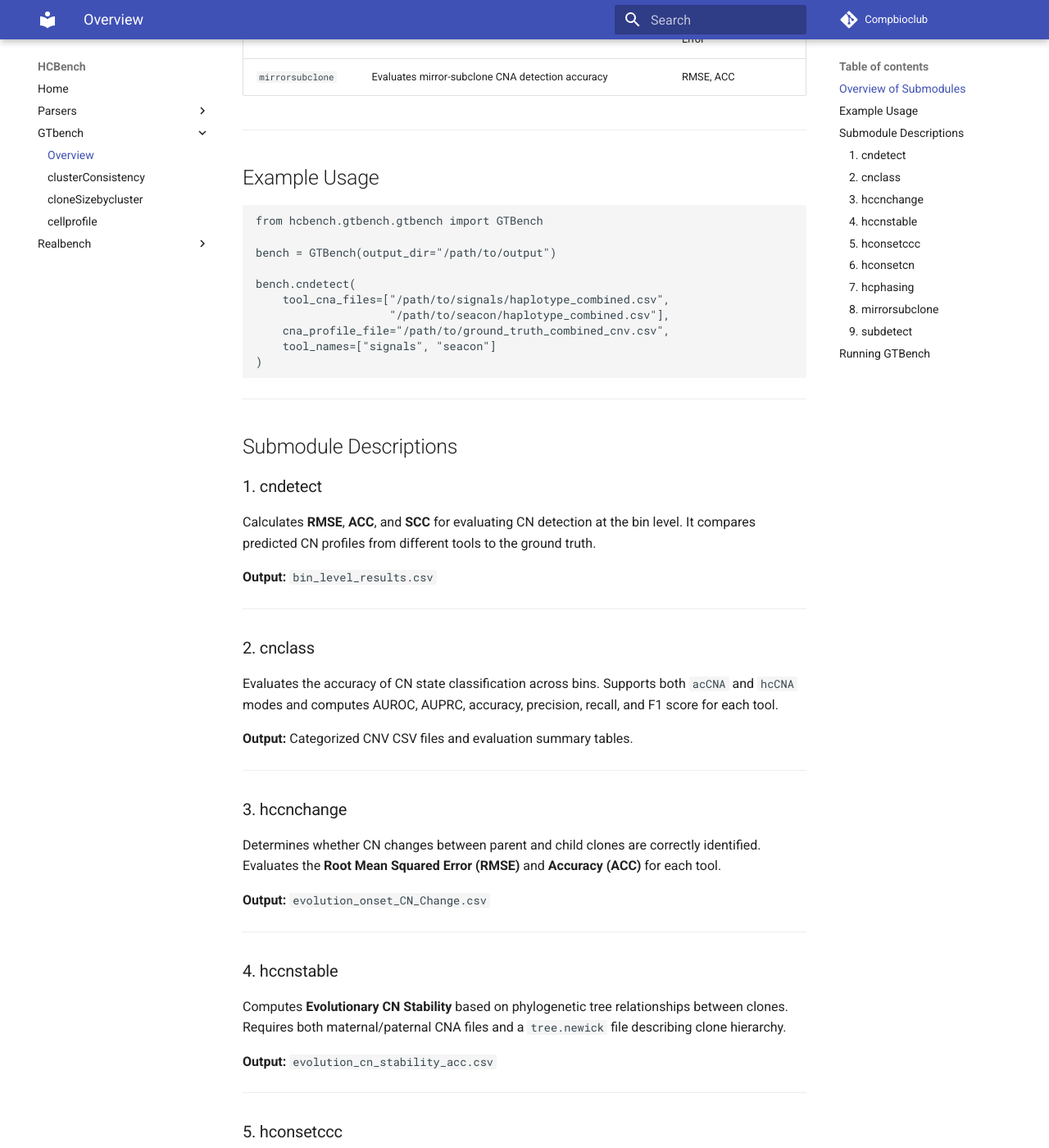
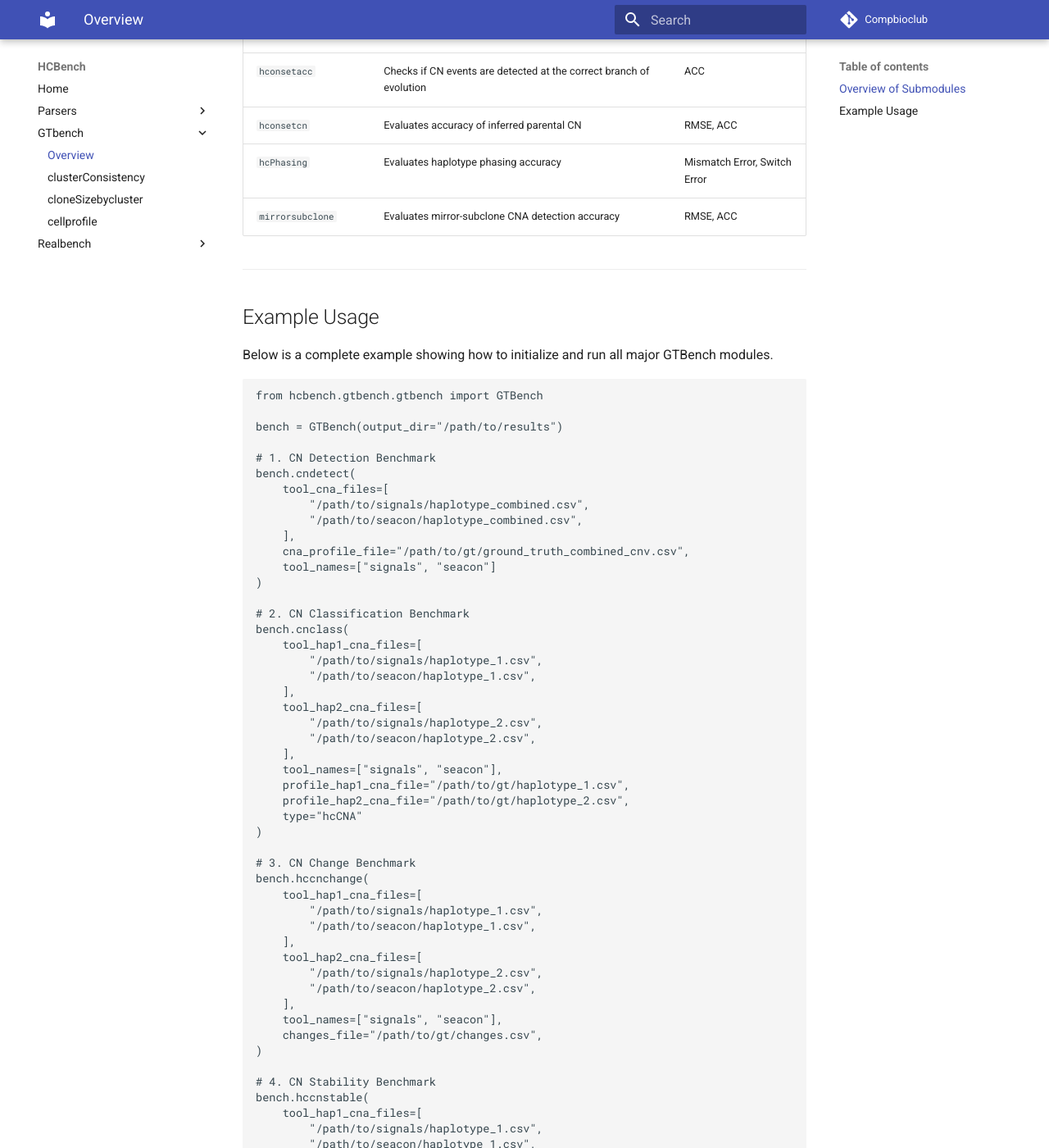
Before and after one commit to compbioclub/HCBench, an MkDocs documentation site: the page built from docs/gtbench/index.md, in a window 1280 px wide and 1400 px high, scrolled down 992 px. Shown: the whole window at 82% size. Built offline with MkDocs 1.6.1 and Material for MkDocs 9.7.7, drawn with Linux system fonts in a browser that asks for light colours; some of the changed text lies outside the part shown.

Commit message:
complete gtbench per_a

````diff
--- a/docs/gtbench/index.md
+++ b/docs/gtbench/index.md
@@ -7,132 +7,29 @@
 
 ## Overview of Submodules
 
-| Submodule                                   | Description                                                  | Core Metrics                             |
-| ------------------------------------------- | ------------------------------------------------------------ | ---------------------------------------- |
-| [clusterConsistency](clusterConsistency.md) | Provide a global assessment of clone detection               | AMI, ARI                                 |
-| [cloneSizebycluster](cloneSizebycluster.md) | Evaluate the precision of clone size estimation by comparing predicted cell counts against Ground Truth across different clone scales. | Predicted Size                           |
-| [cellprofile](cellprofile.md)               | Assess the heterogeneity and resolution of CNA calling by counting the number of unique genomic profiles identified. | Unique Group Profile Count               |
-| `cndetect`                                  | Evaluates copy number (CN) detection accuracy                | RMSE, ACC, SCC                           |
-| `cnclass`                                   | Calculates CN state classification metrics                   | AUROC, AUPRC, ACC, Precision, Recall, F1 |
-| `hccnchange`                                | Evaluates correctness of CN changes between parent and child clones | RMSE, ACC                                |
-| `hccnstable`                                | Calculates evolutionary CN stability along the phylogenetic tree | ACC                                      |
-| `hconsetacc`                                | Checks if CN events are detected at the correct branch of evolution | ACC                                      |
-| `hconsetcn`                                 | Evaluates accuracy of inferred parental CN                   | RMSE, ACC                                |
-| `hcPhasing`                                 | Evaluates haplotype phasing accuracy                         | Mismatch Error, Switch Error             |
-| `mirrorsubclone`                            | Evaluates mirror-subclone CNA detection accuracy             | RMSE, ACC                                |
+| Submodule                                           | Description                                                  | Core Metrics                             |
+| --------------------------------------------------- | ------------------------------------------------------------ | ---------------------------------------- |
+| [clusterConsistency](clusterConsistency.md)         | Provide a global assessment of clone detection               | AMI, ARI                                 |
+| [cloneSizebycluster](cloneSizebycluster.md)         | Evaluate the precision of clone size estimation by comparing predicted cell counts against Ground Truth across different clone scales. | Predicted Size                           |
+| [cellprofile](cellprofile.md)                       | Assess the heterogeneity and resolution of CNA calling by counting the number of unique genomic profiles identified. | Unique Group Profile Count               |
+| [cloneSizebycellprofile](cloneSizebycellprofile.md) |                                                              |                                          |
+|                                                     |                                                              |                                          |
+|                                                     |                                                              |                                          |
+|                                                     |                                                              |                                          |
+|                                                     |                                                              |                                          |
+|                                                     |                                                              |                                          |
+| `cndetect`                                          | Evaluates copy number (CN) detection accuracy                | RMSE, ACC, SCC                           |
+| `cnclass`                                           | Calculates CN state classification metrics                   | AUROC, AUPRC, ACC, Precision, Recall, F1 |
+| `hccnchange`                                        | Evaluates correctness of CN changes between parent and child clones | RMSE, ACC                                |
+| `hccnstable`                                        | Calculates evolutionary CN stability along the phylogenetic tree | ACC                                      |
+| `hconsetacc`                                        | Checks if CN events are detected at the correct branch of evolution | ACC                                      |
+| `hconsetcn`                                         | Evaluates accuracy of inferred parental CN                   | RMSE, ACC                                |
+| `hcPhasing`                                         | Evaluates haplotype phasing accuracy                         | Mismatch Error, Switch Error             |
+| `mirrorsubclone`                                    | Evaluates mirror-subclone CNA detection accuracy             | RMSE, ACC                                |
 
 ------
 
 ## Example Usage
-
-```
-from hcbench.gtbench.gtbench import GTBench
-
-bench = GTBench(output_dir="/path/to/output")
-
-bench.cndetect(
-    tool_cna_files=["/path/to/signals/haplotype_combined.csv",
-                    "/path/to/seacon/haplotype_combined.csv"],
-    cna_profile_file="/path/to/ground_truth_combined_cnv.csv",
-    tool_names=["signals", "seacon"]
-)
-```
-
-------
-
-## Submodule Descriptions
-
-### 1. cndetect
-
-Calculates **RMSE**, **ACC**, and **SCC** for evaluating CN detection at the bin level.
- It compares predicted CN profiles from different tools to the ground truth.
-
-**Output:** `bin_level_results.csv`
-
-
-------
-
-### 2. cnclass
-
-Evaluates the accuracy of CN state classification across bins.
- Supports both `acCNA` and `hcCNA` modes and computes AUROC, AUPRC, accuracy, precision, recall, and F1 score for each tool.
-
-**Output:** Categorized CNV CSV files and evaluation summary tables.
-
-------
-
-### 3. hccnchange
-
-Determines whether CN changes between parent and child clones are correctly identified.
- Evaluates the **Root Mean Squared Error (RMSE)** and **Accuracy (ACC)** for each tool.
-
-**Output:** `evolution_onset_CN_Change.csv`
-
-------
-
-### 4. hccnstable
-
-Computes **Evolutionary CN Stability** based on phylogenetic tree relationships between clones.
- Requires both maternal/paternal CNA files and a `tree.newick` file describing clone hierarchy.
-
-**Output:** `evolution_cn_stability_acc.csv`
-
-
-------
-
-### 5. hconsetccc
-
-Determines whether CN events are correctly detected at their **first evolutionary branch**.
- This submodule evaluates **accuracy (ACC)** across DEL/DUP events.
-
-**Output:** `evolution_onset_acc.csv`
-
-
-------
-
-### 6. hconsetcn
-
-Assesses whether **parental CN states** are correctly inferred during evolution.
- Evaluates both **RMSE** and **ACC**.
-
-**Output:** `evolution_onset_parent_CN.csv`
-
-
-------
-
-### 7. hcphasing
-
-Quantifies **haplotype phasing accuracy** using two metrics:
-
-- **Mismatch Error**: Fraction of individual loci where predicted haplotypes differ from the ground truth.
-- **Switch Error**: Frequency of phase switches between consecutive loci.
-
-**Output:** `hcPhasing.csv`
-
-
-------
-
-### 8. mirrorsubclone
-
-Evaluates accuracy of detecting **mirror-subclone CNAs**, using RMSE and ACC.
- Mirror-subclones are pairs of subclones that exhibit complementary CNA patterns.
-
-**Output:** `mirror_subclone_result.csv`
-
-------
-
-### 9. subdetect
-
-Calculates **Adjusted Mutual Information (AMI)** and **Adjusted Rand Index (ARI)** to measure clustering accuracy of predicted clone structures.
- Each classification file should contain `cell_id` and `clone_id` columns.
-
-**Output:** `AMI_ARI_results.csv`
-
-------
-
-
-
-## Running GTBench
 
 Below is a complete example showing how to initialize and run all major GTBench modules.
 
@@ -249,3 +146,5 @@ bench.mirrorsubclone(
     changes_file="/path/to/gt/mirrored_clones.csv",
 )
 ```
+
+------
````
Also changed, not shown: docs/gtbench/cloneSizebycellprofile.md (+1 -0 lines), docs/gtbench/other.md (added, +93 -0 lines), docs/parsers/index.md (+5 -5 lines).
